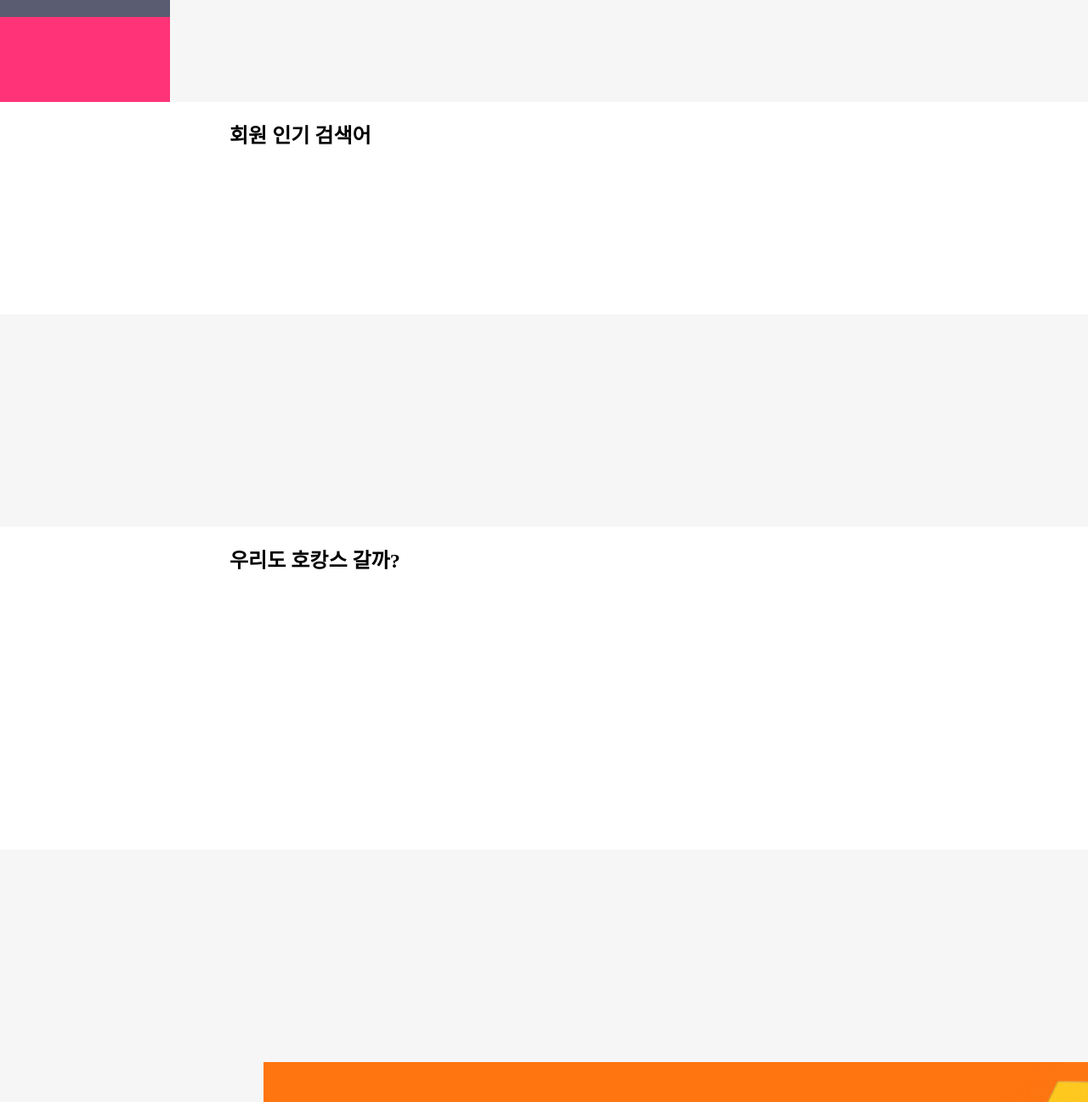
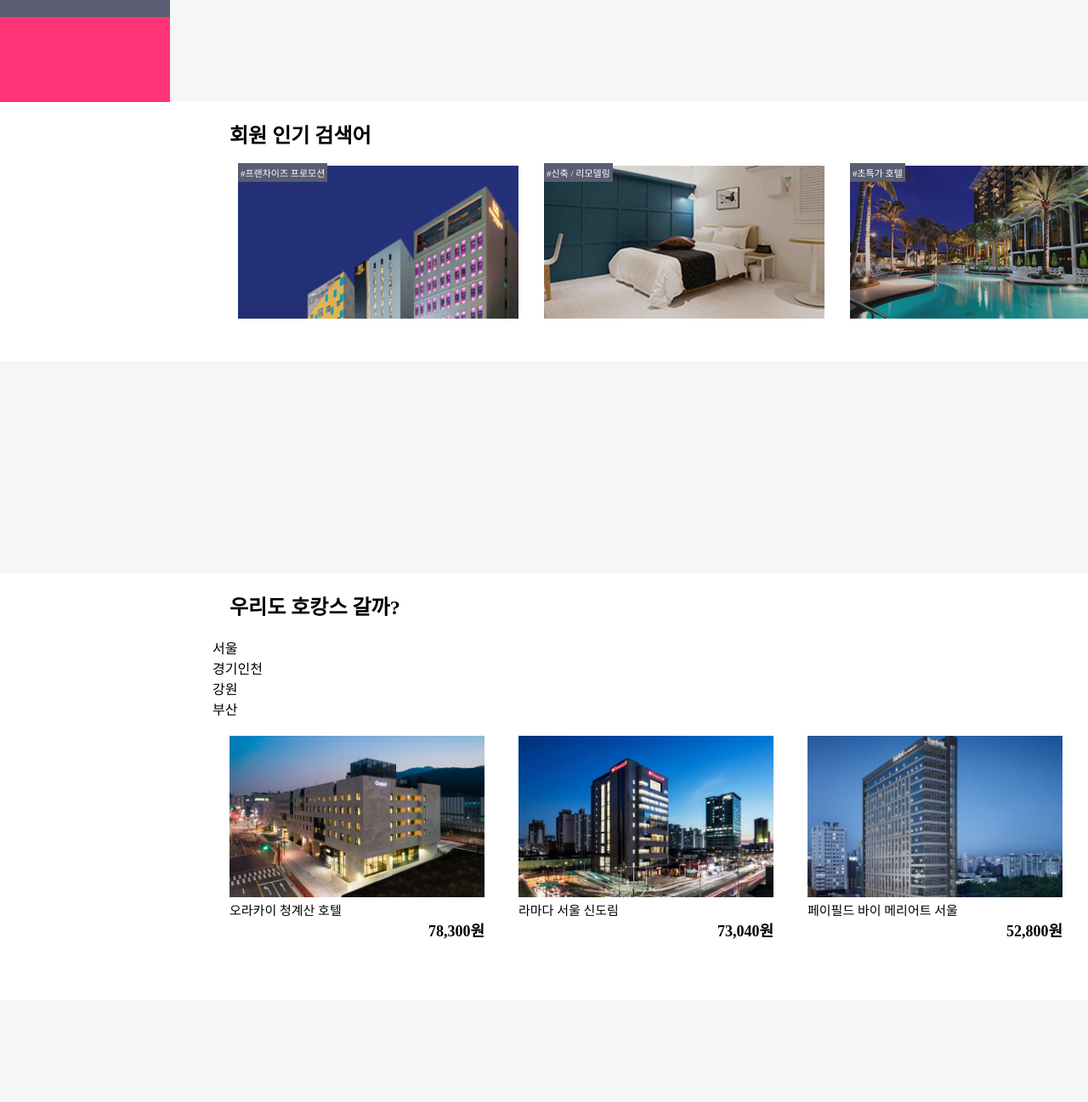
Before and after one commit to zooioioq/project_yanolja, a plain HTML site: page index.html in a window 1280 px wide. Shown: the part 960-2257 px from the top of the page at 85% size. Drawn offline with Linux system fonts and the light colour scheme.

Commit message:
2021-06-06_01
pop_search_box / recommed_box

```diff
--- a/css/base/base.css
+++ b/css/base/base.css
@@ -47,6 +47,7 @@
   font-size : 1.5rem;
   color : #fff;
 }
+
 
 
 /*-------------------------------------- nav */
@@ -110,70 +111,6 @@
 
 
 
-
-
-/*-------------------------------------- section */
-#section {
-  width : 100%;
-  height : 980px;
-  padding-top : 50px;
-  box-sizing: border-box;
-}
-
-.view_01 {
-  width : 1200px;
-  height : 850px;
-  margin : auto;
-  background-image : url("../../img/img/view/aquarium/aquarium_950.png");
-  background-repeat: no-repeat;
-  background-size : contain;
-  background-position: 0 0;
-}
-
-
-
-/*-------------------------------------- contant */
-
-#article > div {
-  width : 100%;
-  box-sizing: border-box;
-  padding-left : 250px;
-  margin-bottom : 250px;
-  background-color : #fff;
-}
-
-#article > div:last-child {
-  margin-bottom : 0;
-}
-
-
-#popular_search_box {
-  height : 250px;
-}
-
-
-#recommend_box {
-  height : 380px;
-}
-
-
-#art_view {
-  width : 1300px;
-  height : 320px;
-  margin : auto;
-  margin-bottom : 250px;
-  padding-left : 0;
-  background-image : url("../../img/ad/con_view_01.jpg");
-}
-
-
-#event_box {
-  height : 1050px;
-}
-
-
-
-
 /*-------------------------------------- footer */
 #footer {
   width : 100%;
--- a/css/src/index.css
+++ b/css/src/index.css
@@ -1,2 +1,146 @@
 @charset "UTF-8";
 /* css/src/index.css */
+
+
+
+
+
+
+
+/*-------------------------------------- section */
+#section {
+  width : 100%;
+  height : 980px;
+  padding-top : 50px;
+  box-sizing: border-box;
+}
+
+.view_01 {
+  width : 1200px;
+  height : 850px;
+  margin : auto;
+  background-image : url("../../img/img/view/aquarium/aquarium_950.png");
+  background-repeat: no-repeat;
+  background-size : contain;
+  background-position: 0 0;
+}
+
+
+
+/*-------------------------------------- contant */
+
+#article > div {
+  width : 100%;
+  height : auto;
+  box-sizing: border-box;
+  padding-left : 250px;
+  padding-bottom : 50px;
+  margin-bottom : 250px;
+  background-color : #fff;
+}
+
+#article > div:last-child {
+  margin-bottom : 0;
+}
+
+
+
+
+
+/* ----------------------------pupular_search_box */
+#popular_search_box {
+  min-height : 250px;
+}
+
+
+
+.pop_list img {
+  float : left;
+  margin-left : 30px;
+}
+
+.pop_list span {
+  position : absolute;
+  top : 1152px;
+  padding : 3px;
+  color : #fff;
+  font-size : 11px;
+  background-color : #5A5C71;
+}
+
+
+
+.pop_list > li:nth-child(1) span {
+ left : 280px;
+}
+
+.pop_list > li:nth-child(2) span {
+  left : 640px;
+}
+
+ .pop_list > li:nth-child(3) span {
+  left : 1000px;
+}
+
+ .pop_list > li:nth-child(4) span {
+  left : 1360px;
+}
+
+
+
+
+
+
+
+/* --------------------------------- recommend_box */
+#recommend_box {
+  min-height : 380px;
+}
+
+
+.recom_hotel_list > li {
+  float : left;
+  width : 340px;
+  height : auto;
+  box-sizing: border-box;
+  padding : 20px;
+}
+
+.recom_hotel_img {
+  width : 300px;
+  height : 190px;
+}
+
+
+.recom_title {
+  display: block;
+  font-size : 15px;
+}
+
+.recom_price {
+  display: block;
+  font-size : 18px;
+  font-weight: 700;
+  text-align: right;
+}
+
+
+
+
+
+
+
+
+#art_view {
+  width : 1300px;
+  height : 320px;
+  margin : auto;
+  margin-bottom : 250px;
+  padding-left : 0;
+  background-image : url("../../img/ad/con_view_01.jpg");
+}
+
+
+#event_box {
+  height : 1050px;
+}
--- a/index.html
+++ b/index.html
@@ -105,11 +105,94 @@
     <article id="article">
       <div id="popular_search_box">
         <h2> 회원 인기 검색어 </h2>
+
+        <ul class="pop_list clearfix">
+          <li>
+            <a href="#">
+              <span> #프랜차이즈 프로모션 </span>
+              <img src="img/img/pop_search/pop_search_01.png">
+            </a>
+          </li> <!------------------------------------------->
+
+
+          <li>
+            <a href="#">
+              <span> #신축 / 리모델링</span>
+              <img src="img/img/pop_search/pop_search_02.png">
+            </a>
+          </li> <!------------------------------------------->
+
+
+          <li>
+            <a href="#">
+              <span> #초특가 호텔 </span>
+              <img src="img/img/pop_search/pop_search_03.png">
+            </a>
+          </li> <!------------------------------------------->
+
+
+          <li>
+            <a href="#">
+              <span> #파티룸 </span>
+              <img src="img/img/pop_search/pop_search_04.png">
+            </a>
+          </li> <!------------------------------------------->
+
+
+        </ul>
       </div> <!--------------------------------popular_search_box-->
+
+
+
 
       <div id="recommend_box">
         <h2> <span class="blind"> 추천 숙소 </span> 우리도 호캉스 갈까? </h2>
-      </div>
+
+        <ul class="recom_location_list clearfix">
+          <li> <a href="#"> 서울 </a> </li>
+          <li> <a href="#"> 경기인천 </a> </li>
+          <li> <a href="#"> 강원 </a> </li>
+          <li> <a href="#"> 부산 </a> </li>
+        </ul>
+
+        <ul class="recom_hotel_list clearfix">
+          <li>
+            <a href="#">
+              <img src="img/img/recom/recom_cheong.jpg" class="recom_hotel_img">
+              <span class="recom_title"> 오라카이 청계산 호텔 </span>
+              <span class="recom_price"> 78,300원 </span>
+            </a>
+          </li>
+
+         <li>
+           <a href="#">
+             <img src="img/img/recom/recom_ramada.jpg" class="recom_hotel_img">
+             <span class="recom_title"> 라마다 서울 신도림 </span>
+             <span class="recom_price"> 73,040원 </span>
+          </a>
+         </li>
+
+          <li>
+            <a href="#">
+              <img src="img/img/recom/recom_fair.jpg" class="recom_hotel_img">
+              <span class="recom_title"> 페이필드 바이 메리어트 서울 </span>
+              <span class="recom_price"> 52,800원 </span>
+            </a>
+          </li>
+
+          <li>
+            <a href="#">
+              <img src="img/img/recom/recom_orakai.jpg" class="recom_hotel_img">
+              <span class="recom_title"> 오라카이 대학로 호텔 </span>
+              <span class="recom_price"> 70,000원 </span>
+            </a>
+          </li>
+        </ul>
+
+
+
+
+      </div> <!--------------------------------recommend_box-->
 
       <figure id="art_view">
         <img src="../img/ad/con_view_01.jpg">
```
